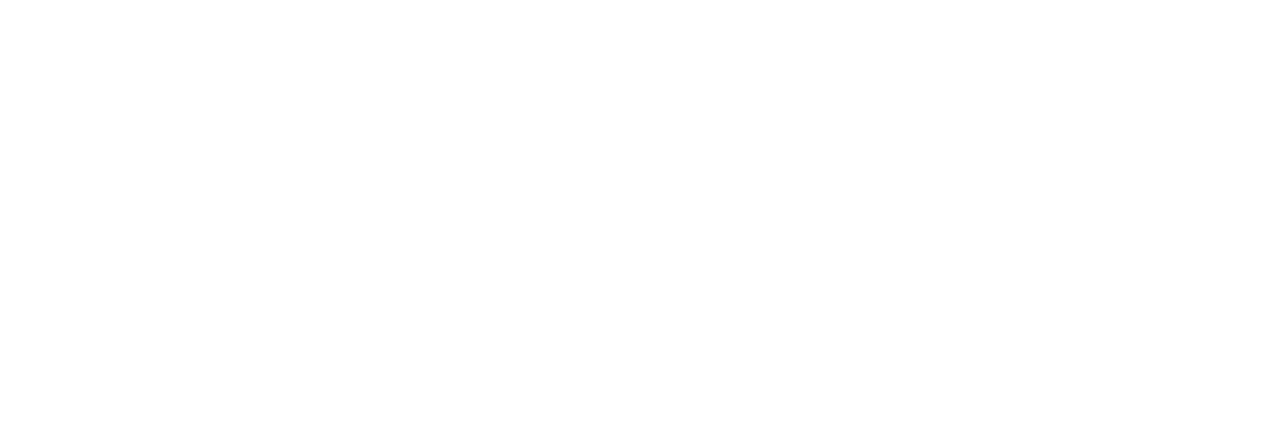
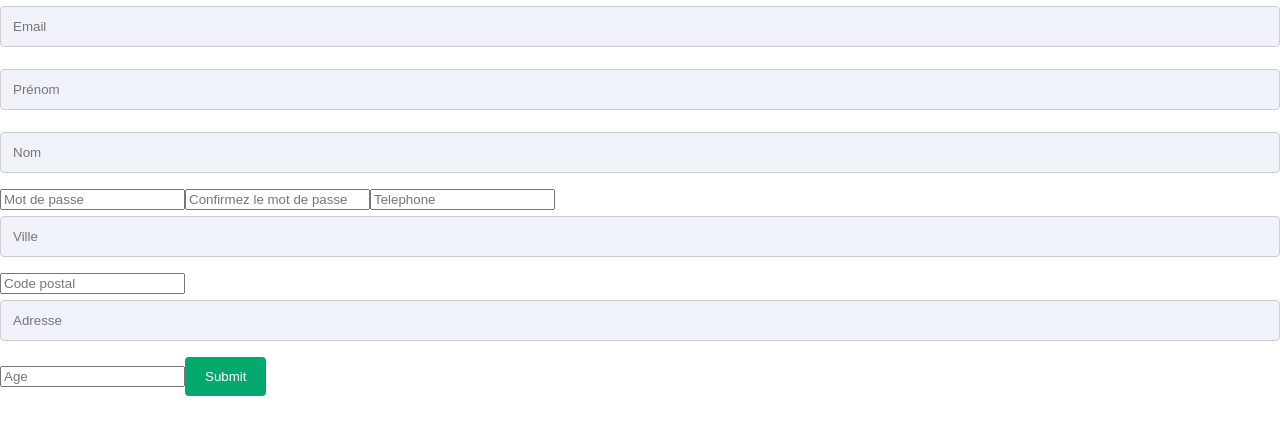
Before and after one commit to Ismail51/jua-front, a React (Create React App) app: page /Register in a window 1280 px wide. Before the commit this address had no page. Shown: the top 434 px of the page. Built offline with nearby package versions, Linux system fonts and the light colour scheme.

Commit message:
update add passport login and react

```diff
--- a/src/App.js
+++ b/src/App.js
@@ -8,7 +8,9 @@ import Offres from "./components/Offres";
 import Profil from "./components/profil";
 import Home from "./components/Home";
 import Form from "./components/Form";
+import Register from "./components/register";
 import VoirPlus from "./components/voirPlus";
+import Login from "./components/Login";
 import { BrowserRouter, Routes, Route } from "react-router-dom";
 
 
@@ -27,6 +29,8 @@ export default function App() {
         <Route path="/VoirPlus/:id" element={<VoirPlus />}></Route>
         <Route path="/Recherche" element={<Recherche />}></Route>
         <Route path="/Form" element={<Form />}></Route>
+        <Route path="/Register" element={<Register />}></Route>
+        <Route path="/Login" element={<Login />}></Route>
       </Routes>
     </BrowserRouter>
 
--- /dev/null
+++ b/src/components/Login.js
@@ -0,0 +1,34 @@
+import axios from "axios"
+import {useState} from 'react'
+import {Navigate} from 'react-router-dom'
+
+export default function  (){
+    const [loggedIn, setLoggedIn] = useState(false)
+
+    const submitHandler = (e)=>{
+        e.preventDefault()
+        const data = e.target
+            const log = {
+                mail:data[0].value,
+                password:data[1].value,
+            }
+            axios.post('http://localhost:3002/register/auth/login',
+            log,
+            ).then(result=>{
+                console.log(result)
+                setLoggedIn(true)
+            })
+        }
+
+    return(
+        <>
+            {loggedIn ? <Navigate to="/" /> : null}
+            <form onSubmit={submitHandler}>
+                <input type="text" name="email" placeholder="Email"></input>
+                <input  type="password" name="pass2" placeholder="Confirmez le mot de passe"></input>
+                <input type="submit"></input>
+            </form>
+        </>
+
+    )
+}
--- /dev/null
+++ b/src/components/register.js
@@ -0,0 +1,53 @@
+import axios from "axios"
+import {useState} from 'react'
+import {Navigate} from 'react-router-dom'
+export default function(){
+    const [registered, setRegistered] = useState(false)
+    const submitHandler = (e)=>{
+        e.preventDefault()
+        const data = e.target
+        if(data[3].value == data[4].value){
+            const newUser = {
+                mail:data[0].value,
+                firstname : data[1].value,
+                lastname : data[2].value,
+                age : data[9].value,
+                phone : data[5].value,
+                city : data[6].value,
+                zipcode : data[7].value,
+                adress :  data[8].value,
+                points : 0,
+                password:data[3].value,
+            }
+            axios.post('http://localhost:3002/register/',
+            newUser,
+            ).then(result=>{
+                console.log(result)
+                setRegistered(true)
+            })
+        }
+
+
+
+    }
+    return(
+        <>
+          {registered ? <Navigate to="/login" /> : null}
+
+            <form onSubmit={submitHandler}>
+            <input type="text" name="email" placeholder="Email"></input>
+                <input  type="text" name="firstname" placeholder="Prénom"></input>
+                <input  type="text" name="lastname" placeholder="Nom"></input>
+                <input  type="password" name="pass1" placeholder="Mot de passe"></input>
+                <input  type="password" name="pass2" placeholder="Confirmez le mot de passe"></input>
+                <input type="number" name="phone" placeholder="Telephone"></input>
+                <input  type="text" name="city" placeholder="Ville"></input>
+                <input  type="number" name="zipcode" placeholder="Code postal"></input>
+                <input  type="text" name="adress" placeholder="Adresse"></input>
+                <input  type="number" name="age" placeholder="Age"></input>
+                <input type="submit"></input>
+            </form>
+        </>
+
+    )
+}
```
